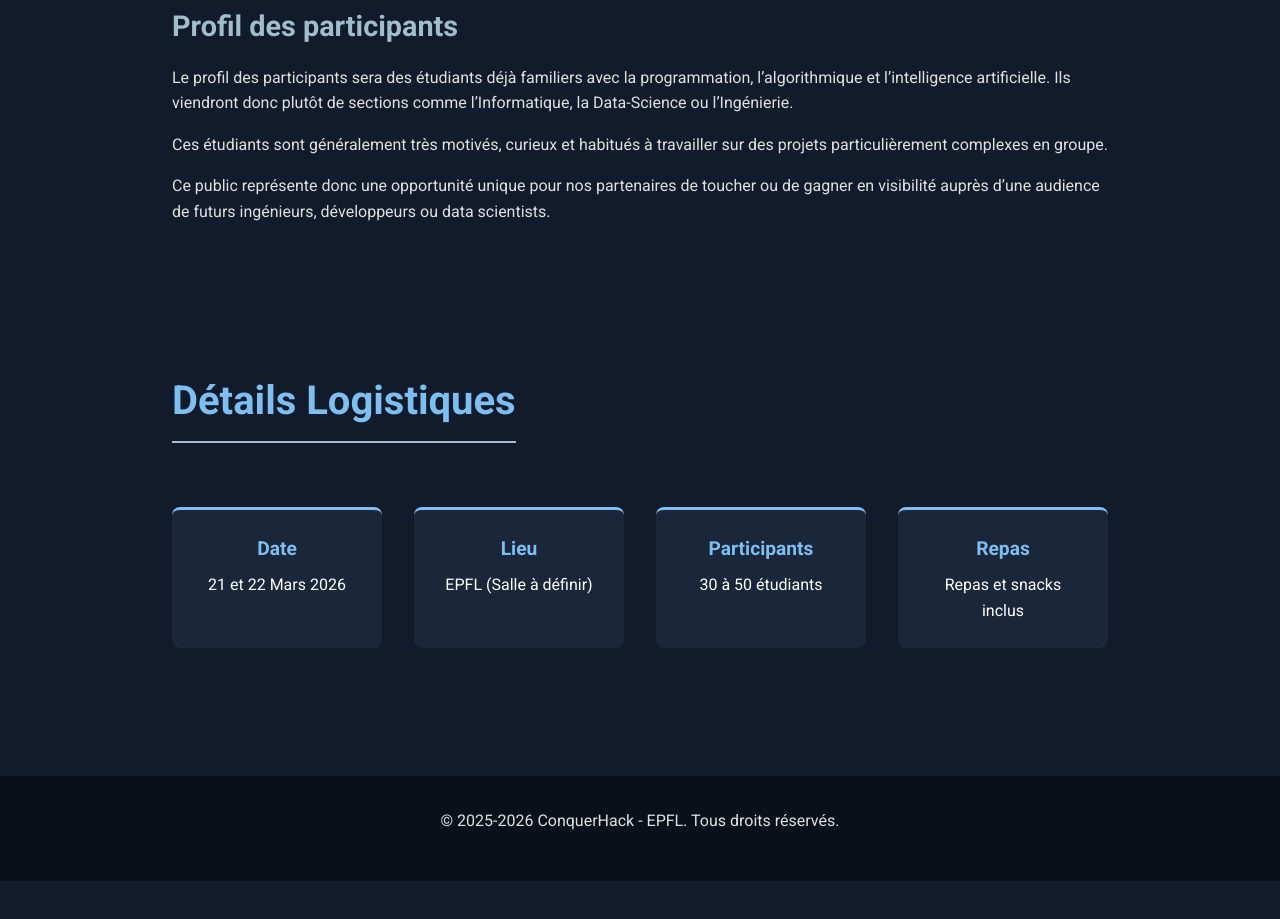
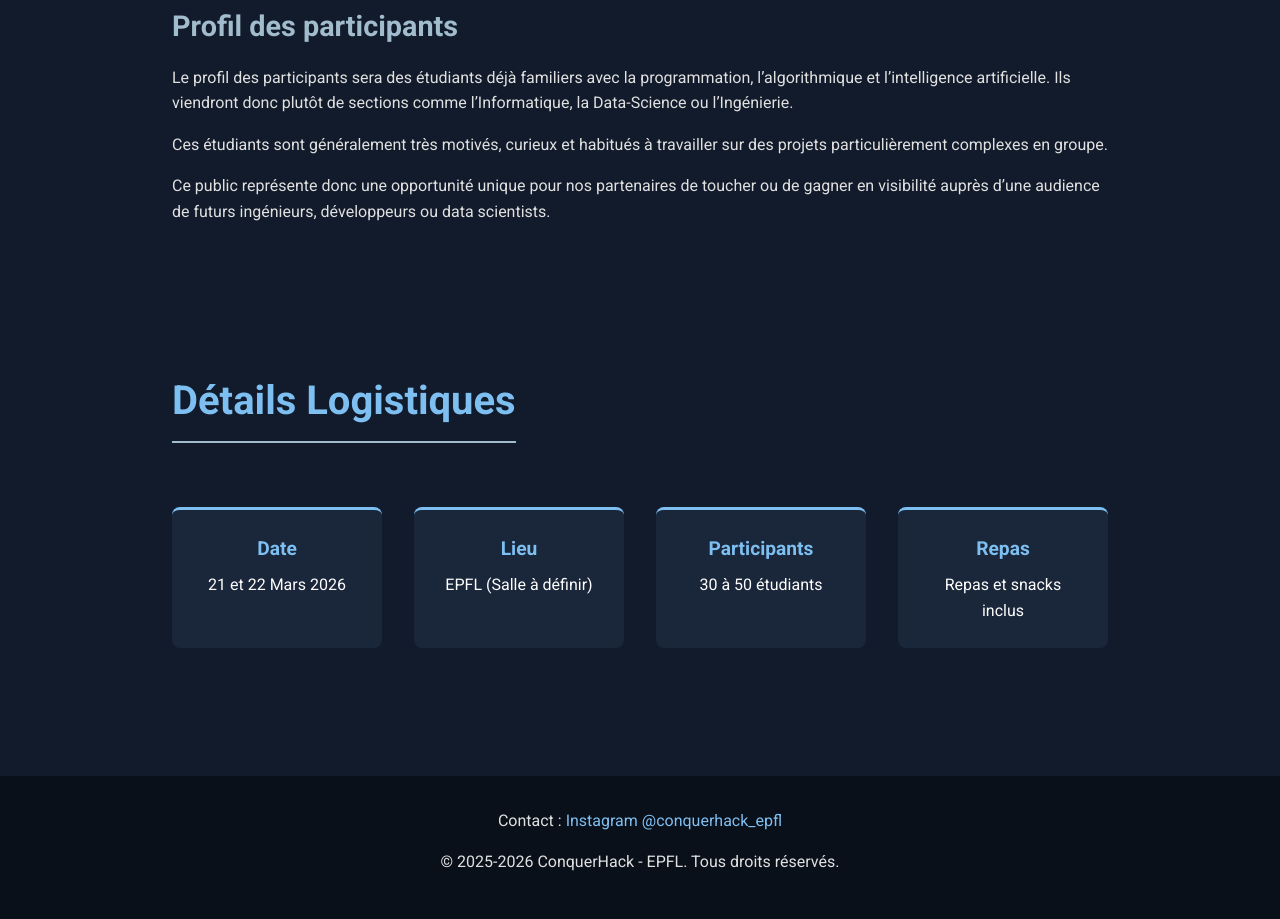
Before and after one commit to ConquerHack/website, a plain HTML site: page index.html in a window 1280 px wide. Shown: the part 2179-3098 px from the top of the page. Before the commit the page ends 3060 px from the top, so only its background shows below. Drawn offline with Linux system fonts and the light colour scheme.

Commit message:
Add Instagram contact information to footer

```diff
--- a/index.html
+++ b/index.html
@@ -101,6 +101,7 @@
     </section>
 
     <footer>
+        <p>Contact : <a href="https://www.instagram.com/conquerhack_epfl/" target="_blank">Instagram @conquerhack_epfl</a></p>
         <p>&copy; 2025-2026 ConquerHack - EPFL. Tous droits réservés.</p>
     </footer>
 </body>
--- a/style.css
+++ b/style.css
@@ -211,6 +211,15 @@ footer {
     color: var(--accent-secondary);
 }
 
+footer a {
+    color: var(--accent-primary);
+    text-decoration: none;
+}
+
+footer a:hover {
+    text-decoration: underline;
+}
+
 /* Responsive */
 @media (max-width: 768px) {
     .grid-2 {
```
Also changed, not shown: index_de.html (+1 -0 lines), index_en.html (+1 -0 lines).
